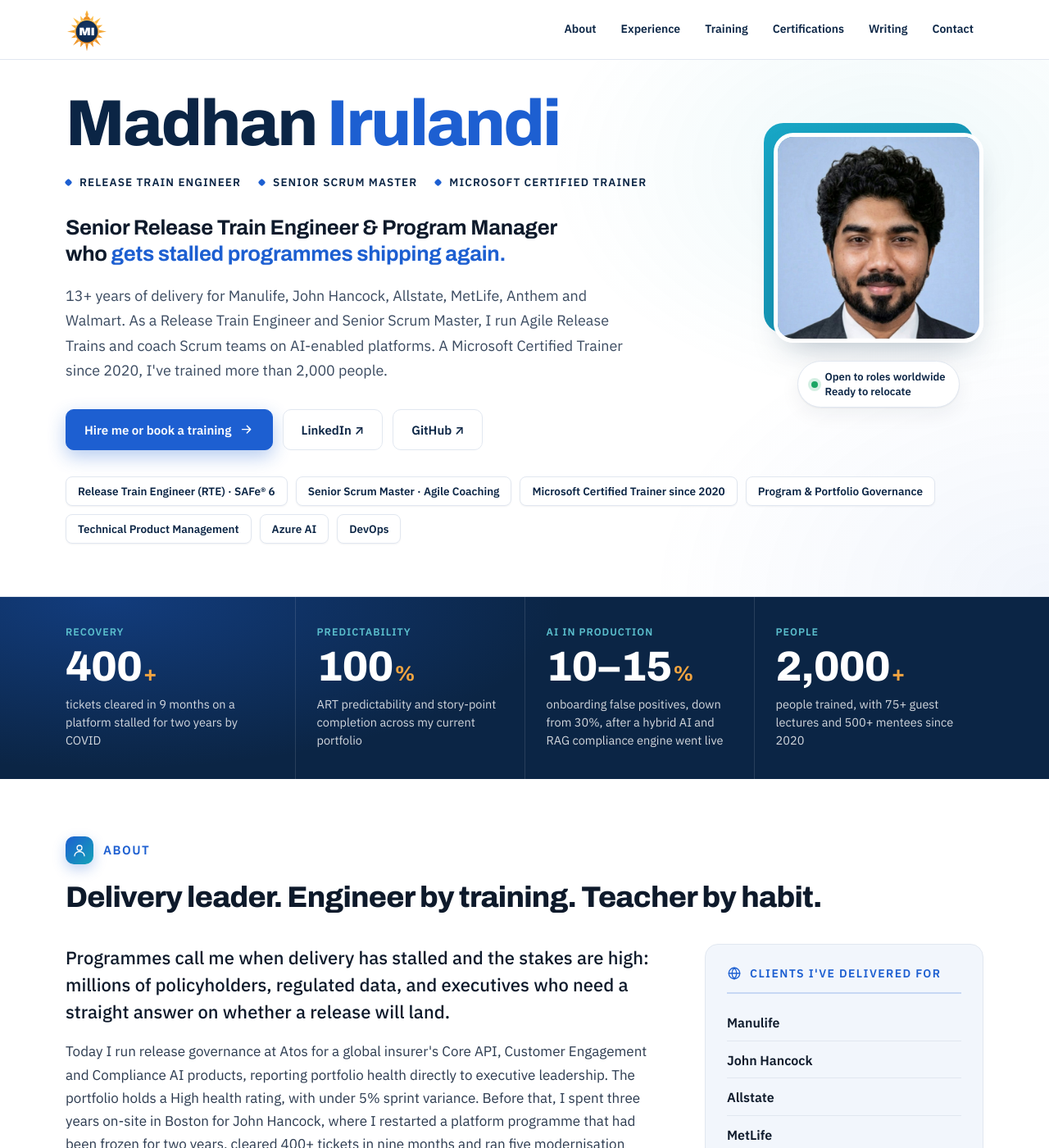
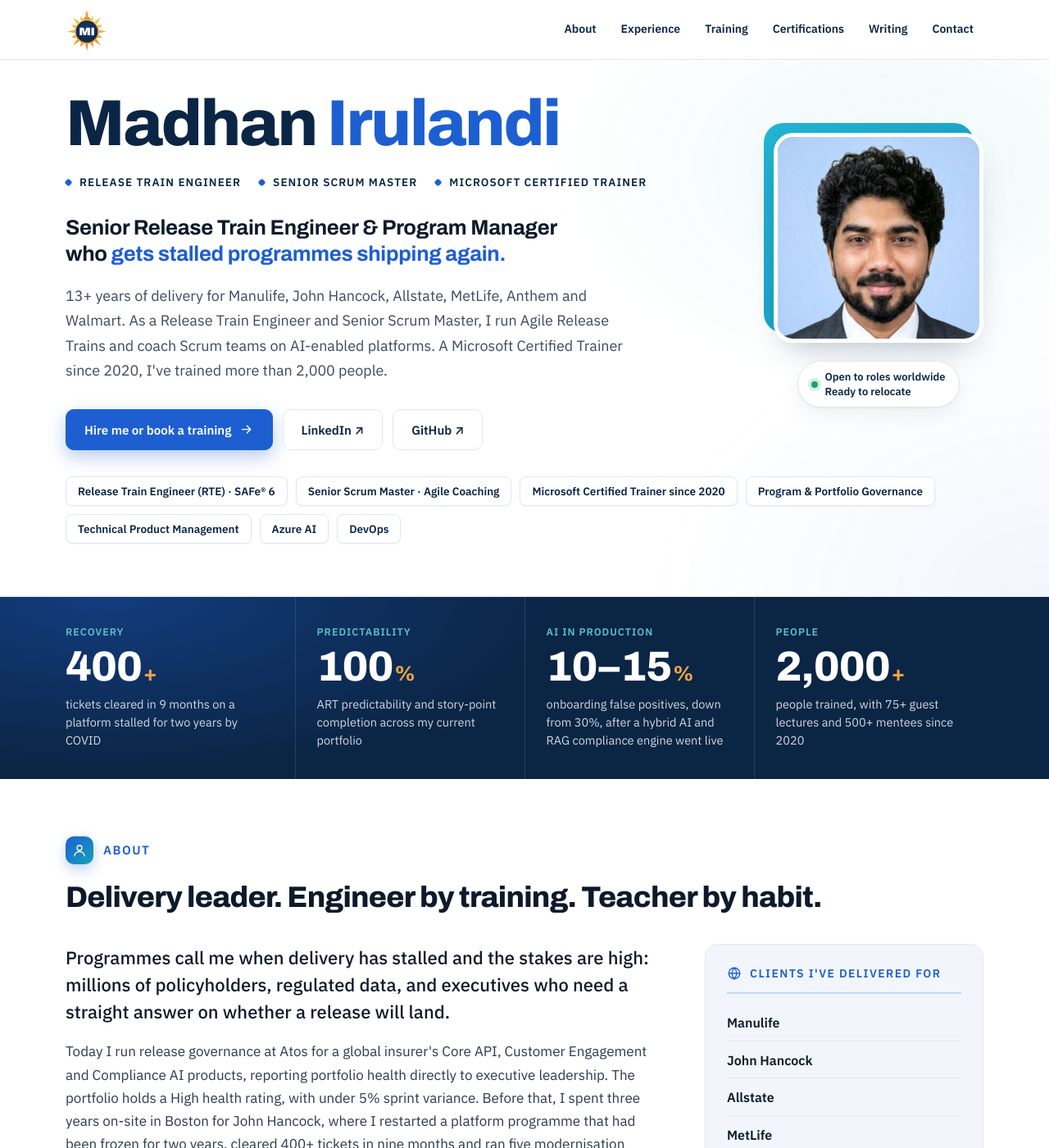
Before and after one commit to Madhan-I/Madhan-I.github.io, a Jekyll site: the page built from index.html, in a window 1280 px wide and 1400 px high. Shown: the whole window at 82% size. Built offline with Jekyll 4.4.1, drawn with Linux system fonts in a browser that asks for light colours.

Commit message:
Brighter headshot and brighter teal frame
Co-Authored-By: Claude Opus 5.5 <noreply@anthropic.com>
Claude-Session: https://claude.ai/code/session_01MFRrTt7LBDdX57m85KHNGp

```diff
--- a/_config.yml
+++ b/_config.yml
@@ -17,7 +17,7 @@ defaults:
   - scope:
       path: ""
     values:
-      image: /assets/images/madhan-headshot-2026.jpg
+      image: /assets/images/madhan-headshot-bright.jpg
 
 social:
   name: Madhan Irulandi
--- a/_data/profile.yml
+++ b/_data/profile.yml
@@ -39,7 +39,7 @@ github: "Madhan-I"
 resume_file: ""
 
 # Optional: put a square photo in assets/images/ and type its file name here.
-photo: "madhan-headshot-2026.jpg"
+photo: "madhan-headshot-bright.jpg"
 
 expertise:
   - Release Train Engineer (RTE) · SAFe® 6
--- a/assets/css/style.css
+++ b/assets/css/style.css
@@ -399,7 +399,7 @@ nav .wrap { padding-block: 10px; }
   .hero.has-photo { grid-template-columns: minmax(0, 1fr) clamp(220px, 20vw, 270px); }
   .portrait { max-width: 270px; }
 }
-.portrait::before { background: linear-gradient(135deg, #18A7C6, #1386A6); opacity: 1; inset: 0 0 auto 0; aspect-ratio: 1; border-radius: 24px; transform: translate(-12px, -12px); transition: transform .45s cubic-bezier(.2, .7, .2, 1); }
+.portrait::before { background: linear-gradient(135deg, #22B4D4, #1597BC); opacity: 1; inset: 0 0 auto 0; aspect-ratio: 1; border-radius: 24px; transform: translate(-12px, -12px); transition: transform .45s cubic-bezier(.2, .7, .2, 1); }
 .portrait img { transition: transform .45s cubic-bezier(.2, .7, .2, 1); }
 @media (hover: hover) and (prefers-reduced-motion: no-preference) {
   .portrait:hover::before { transform: translate(-16px, -16px); }
```
Also changed, not shown: README.md, assets/images/madhan-headshot-2026.jpg (deleted), assets/images/madhan-headshot-bright.jpg (added).
